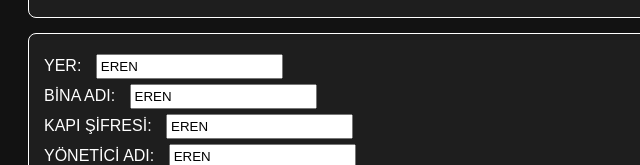
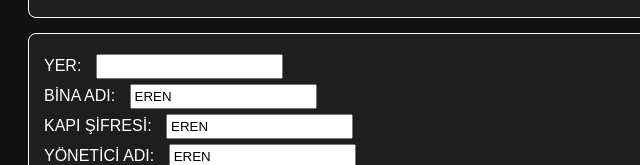
Before and after one commit to eren252525/SON, a plain HTML site: page bakimlar.html in a window 1280 px wide. Shown: the part 2575-2740 px from the top of the page, 0-640 px from the left. Drawn offline with Linux system fonts and the light colour scheme.

Commit message:
Update bakimlar.html

```diff
--- a/bakimlar.html
+++ b/bakimlar.html
@@ -105,7 +105,7 @@
 <p>KONUM BİLGİSİ: <a href="https://maps.google.com/?q=39.944756, 41.119504" target="_blank">📍 Haritada Aç</a></p>
 </div>
 <div class="table">
-<p>YER: <input readonly="" type="text" value="EREN"/></p>
+<p>YER: <input readonly="" type="text" value=""/></p>
 <p>BİNA ADI: <input readonly="" type="text" value="EREN"/></p>
 <p>KAPI ŞİFRESİ: <input readonly="" type="text" value="EREN"/></p>
 <p>YÖNETİCİ ADI: <input readonly="" type="text" value="EREN"/></p>
```
